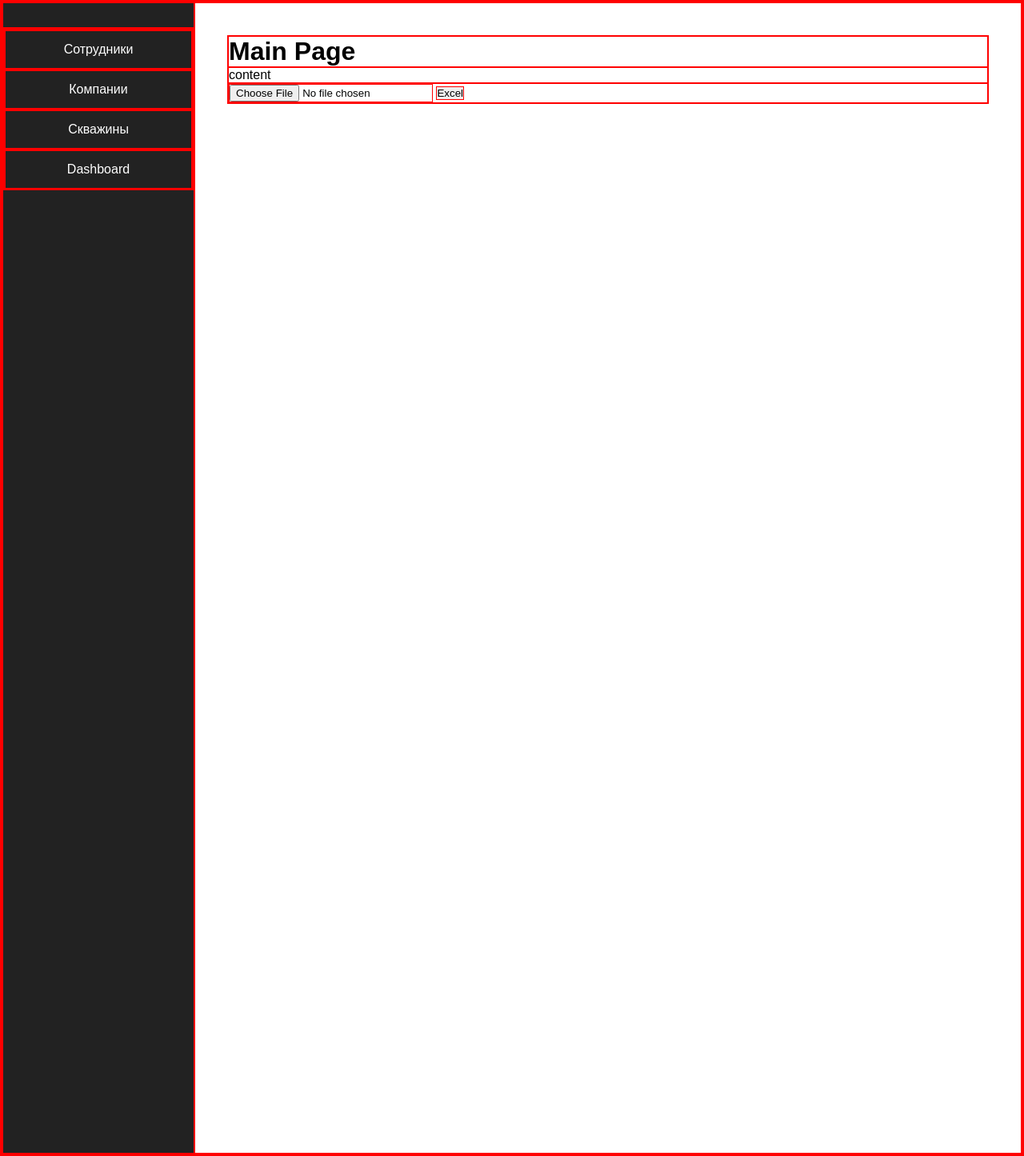
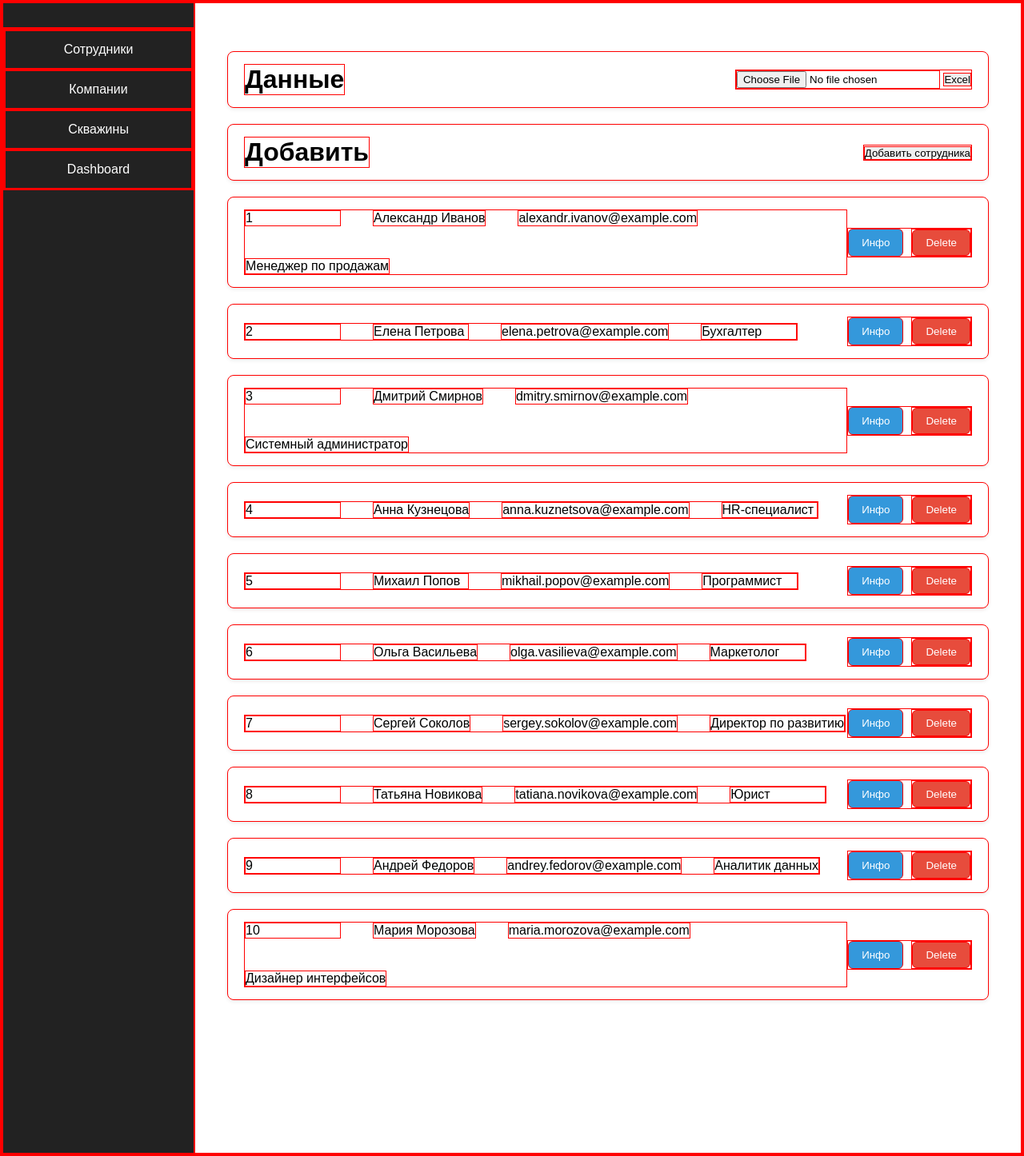
Before and after one commit to rauaan/KMG-crud-app, a Flask app: page / in a window 1280 px wide. Shown: the whole page at 80% size. Run offline with Flask 3, Linux system fonts and the light colour scheme.

Commit message:
added create+delete employee

```diff
--- a/main.py
+++ b/main.py
@@ -1,11 +1,77 @@
-from flask import Flask, render_template, request
+from flask import Flask, render_template, request, redirect, url_for
 import pandas as pd
+# from flask_sqlalchemy import sqlalchemy
 
 app = Flask(__name__)
 
+######
+employees = [
+    {
+        "id" : 1,
+        "name": "Александр Иванов",
+        "email": "alexandr.ivanov@example.com",
+        "position": "Менеджер по продажам",
+    },
+    {
+        "id" : 2,
+        "name": "Елена Петрова",
+        "email": "elena.petrova@example.com",
+        "position": "Бухгалтер",
+    },
+    {
+        "id" : 3,
+        "name": "Дмитрий Смирнов",
+        "email": "dmitry.smirnov@example.com",
+        "position": "Системный администратор",
+    },
+    {
+        "id" : 4,
+        "name": "Анна Кузнецова",
+        "email": "anna.kuznetsova@example.com",
+        "position": "HR-специалист",
+    },
+    {
+        "id" : 5,
+        "name": "Михаил Попов",
+        "email": "mikhail.popov@example.com",
+        "position": "Программист",
+    },
+    {
+        "id" : 6,
+        "name": "Ольга Васильева",
+        "email": "olga.vasilieva@example.com",
+        "position": "Маркетолог",
+    },
+    {
+        "id" : 7,
+        "name": "Сергей Соколов",
+        "email": "sergey.sokolov@example.com",
+        "position": "Директор по развитию",
+    },
+    {
+        "id" : 8,
+        "name": "Татьяна Новикова",
+        "email": "tatiana.novikova@example.com",
+        "position": "Юрист",
+    },
+    {
+        "id" : 9,
+        "name": "Андрей Федоров",
+        "email": "andrey.fedorov@example.com",
+        "position": "Аналитик данных",
+    },
+    {
+        "id" : 10,
+        "name": "Мария Морозова",
+        "email": "maria.morozova@example.com",
+        "position": "Дизайнер интерфейсов",
+    }
+]
+#####
+
 @app.route('/')
 def index():
-    return render_template('main/index.html')
+    return render_template("main/index.html", employees=employees)
 
 @app.route("/upload", methods=["POST"])
 def upload():
@@ -19,5 +85,43 @@ def upload():
         employees=employees
     )
 
+
+@app.route("/create", methods=["GET", "POST"])
+def create_employee():
+
+    if request.method == "POST":
+        try:
+            employee = {
+                "id": len(employees) + 1,
+                "name": request.form["name"],
+                "email": request.form["email"],
+                "position": request.form["position"],
+            }
+
+            employees.append(employee)
+
+            return redirect(url_for("index"))
+        except Exception as e:
+            return f"ERROR{e}"
+
+    return render_template("main/create_employee.html")
+
+@app.route("/delete/<int:id>", methods=["GET", "POST"])
+def delete_employee(id:int):
+
+    if request.method == "POST":
+        try:
+            for employee in employees:
+                if employee["id"] == id:
+                    employees.remove(employee)
+                    break
+            return redirect(url_for("index"))
+        except Exception as e:
+            return f"ERROR {e}"
+
+
+# class DataRow(db.Model):
+#     id = db.Column(db.Integer, primary_key = True)
+
 if __name__ == '__main__':
     app.run(debug=True)
--- /dev/null
+++ b/static/script.js
@@ -0,0 +1 @@
+//
--- /dev/null
+++ b/templates/base.html
@@ -0,0 +1,10 @@
+<!DOCTYPE html>
+<html lang="en">
+<head>
+    <meta charset="UTF-8">
+    <link rel="stylesheet" href="{{ url_for('static', filename='style.css') }}">
+    {% block head %} {% endblock %}
+</head>
+<body>
+    {% block body %} {% endblock %}
+</body>
--- a/templates/main/index.html
+++ b/templates/main/index.html
@@ -1,14 +1,10 @@
-<!DOCTYPE html>
-<html lang="en">
-<head>
-    <meta charset="UTF-8">
+{% extends 'base.html' %}
+
+{% block head %}
     <title>App</title>
-    <link rel="stylesheet" href="{{ url_for('static', filename='style.css') }}">
+{% endblock %}
 
-</head>
-
-<body>
-
+{% block body %}
 <div class="container">
 
     <nav class="nav-bar" id="nav-bar" aria-hidden="true">
@@ -25,15 +21,27 @@
 
     <main class="content">
 
-             <div class="info-block">
-                <h1>Main Page</h1>
-                <p>content</p>
+        <div class="data-row">
+            <h1>Данные</h1>
             <form action="/upload" method="POST" enctype="multipart/form-data">
                 <input type="file" name="excel_file" accept=".xlsx,.xls" required>
                 <button type="submit">Excel</button>
             </form>
+
+            <!-- <form action="/download" method="GET" enctype="multipart/form-data">
+                <input type="file" name="excel_file" accept=".xlsx,.xls" required>
+                <button type="submit">T</button>
+            </form> -->
         </div>
 
+
+        <div class="data-row">
+            <h1>Добавить</h1>
+
+            <a href="{{ url_for('create_employee') }}">
+                <button>Добавить сотрудника</button>
+            </a>
+        </div>
 
         {% for employee in employees %}
         <div class="data-row">
@@ -45,14 +53,30 @@
             </div>
 
             <div class="data-actions">
-                    <button class="info-btn">Инфо</button>
-                    <button class="delete-btn">Удалить</button>
+                <button class="info-btn"> Инфо </button>
+                <form action="{{ url_for('delete_employee', id=employee['id']) }}" method="POST">
+                    <button class="delete-btn" type="submit">Delete</button>
+                </form>
             </div>
 
         </div>
         {% endfor %}
 
+
+
+
+
+        <!-- <div id="details-panel" class="details-panel">
+            <button class="close-btn" onclick="closePanel()">✕</button>
+
+            <h2 id="employee-name"></h2>
+
+            <p><strong>ID:</strong> <span id="employee-id"></span></p>
+            <p><strong>Role:</strong> <span id="employee-role"></span></p>
+            <p><strong>Email:</strong> <span id="employee-email"></span></p>
+        </div> -->
+
     </main>
 
 </div>
-</body>
+{% endblock %}
```
Also changed, not shown: static/style.css (+24 -0 lines), templates/auth/login.html (added, +27 -0 lines), templates/main/create_employee.html (added, +22 -0 lines). Lines whose indentation alone changed are shown as unchanged.
